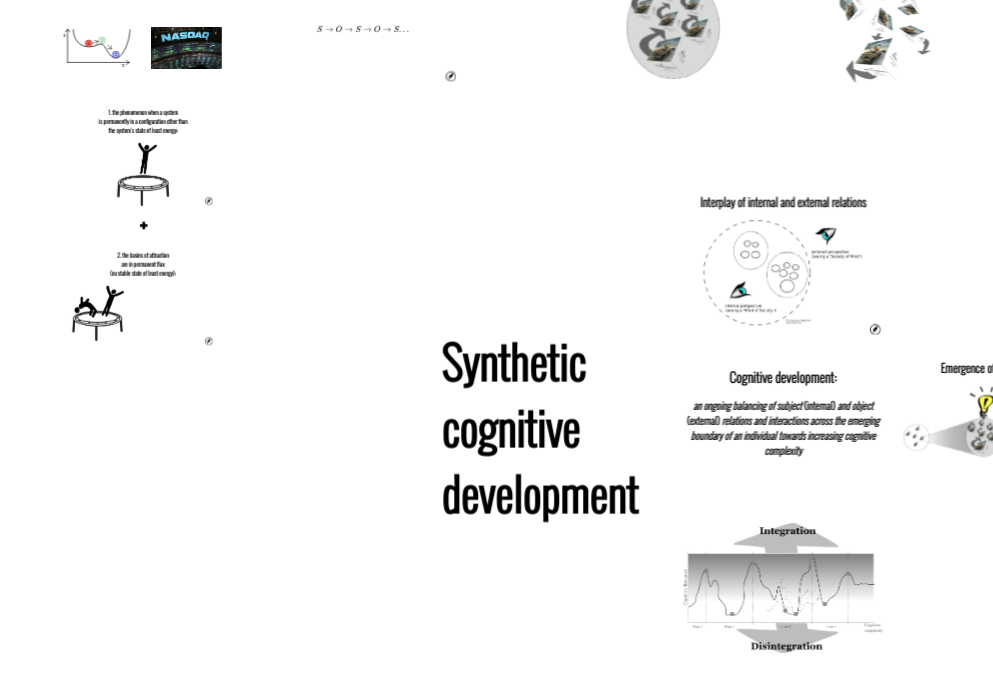
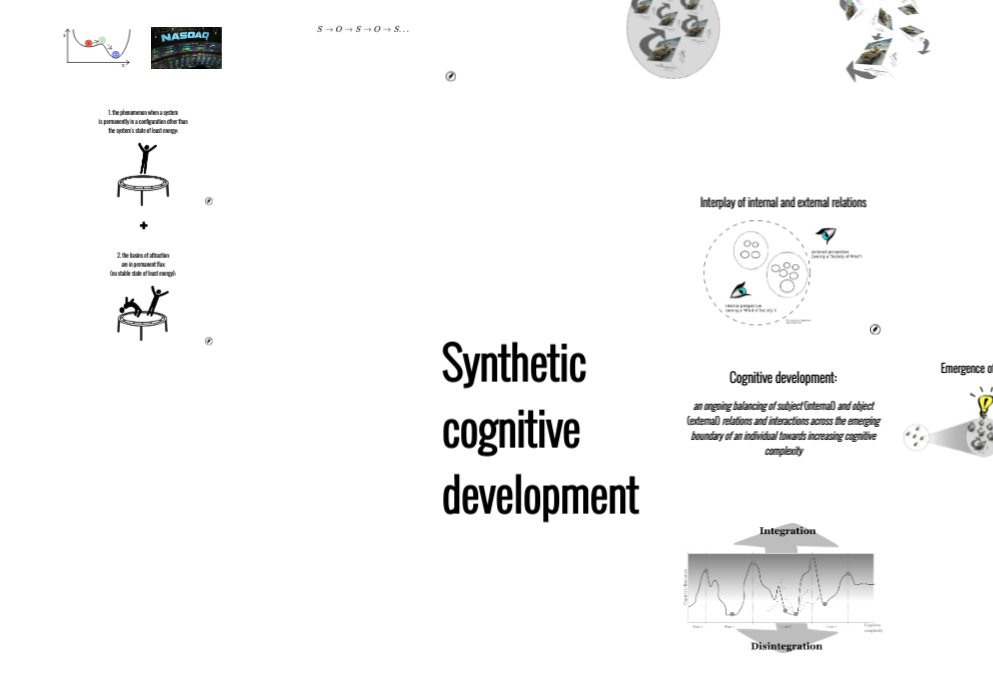
Before and after one commit to FreedomAndConstraint/vienna2015, a website: page presentation.html in a window 1280 px wide. Shown: the part 2035-2726 px from the top of the page, without its empty margins (287-1280 px from the left). Drawn offline with nearby package versions, Linux system fonts and the light colour scheme; some packages are replaced by stand-ins of ours.

Commit message:
error on metastability 2 page

```diff
--- a/presentation.html
+++ b/presentation.html
@@ -677,7 +677,7 @@
 
        	<div id="permanent_flux" class="step slide" data-x="-=0" data-y="+=140" data-z="0" data-rotate-x="0" data-rotate-z="0" data-rotate-y="0" data-scale="0.15">
             <h3 class="title">2. the basins of attraction <br />are in permanent flux <br/>(no stable state of least energy);</h3>
-            <div class="picture class">
+            <div class="picture center">
                 <img src="images/metastability/two_figures_jumping.png" alt="" width="350"/>
             </div>
             <a href="http://vveitas.github.io/digitalWoVnotes/2015/05/05/metastability_in_transduction.html" title="" target="_blank"><img src="images/icons/comment.png" alt="" id="fixedbutton"/></a>
```
